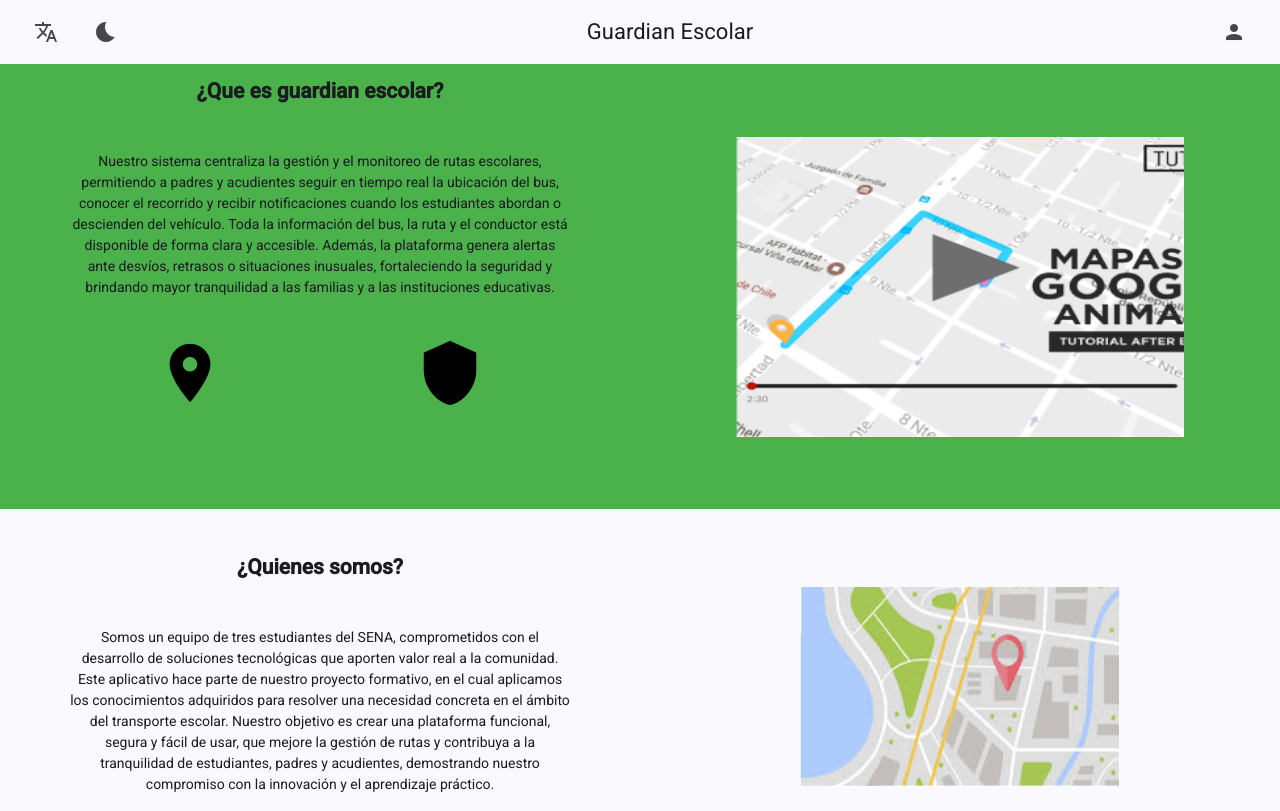
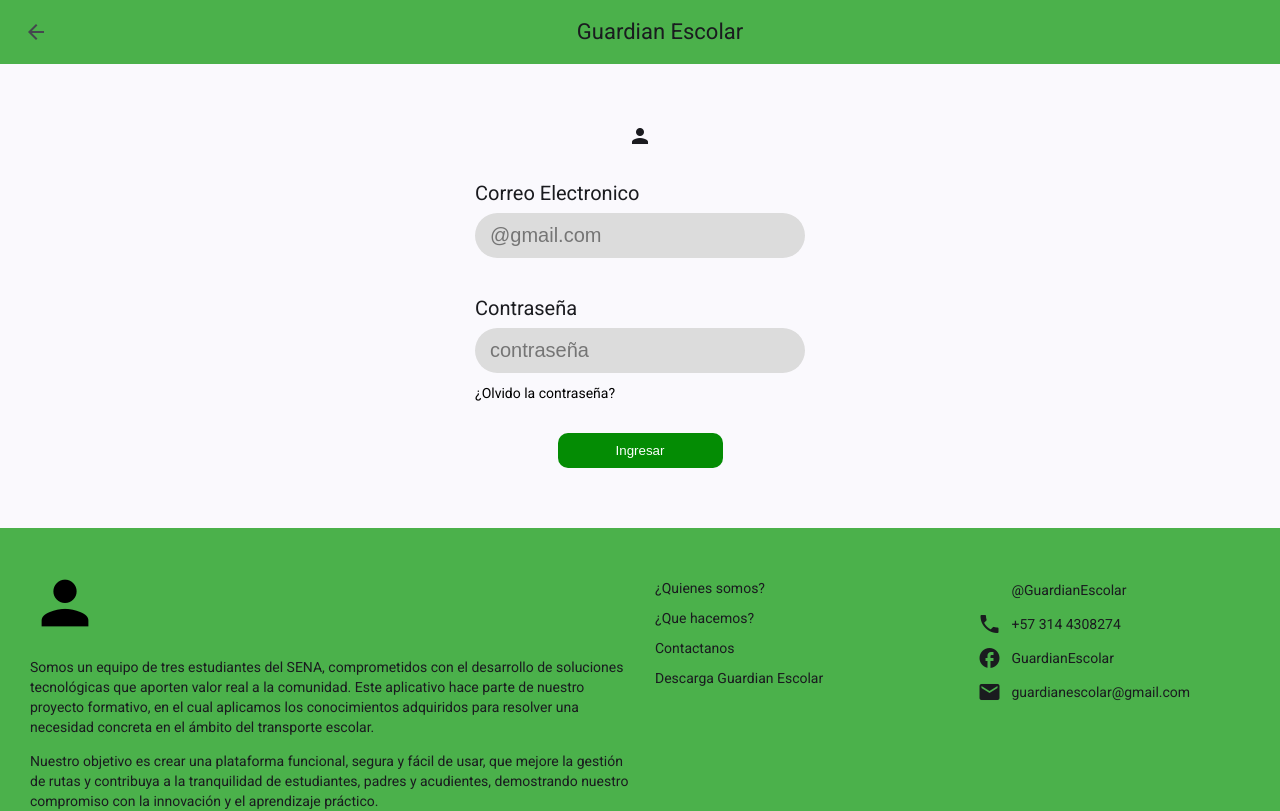
Before and after one commit to school-guardian-project/GuardianEscolar, an Angular app: page /login in a window 1280 px wide. Before the commit this address led to /. Shown: the top 811 px of the page. Built offline with nearby package versions, Linux system fonts and the light colour scheme.

Commit message:
style(login): Creation of the login page along with the management of url paths

```diff
--- a/src/app/app.html
+++ b/src/app/app.html
@@ -1,7 +1 @@
-<app-navbar></app-navbar>
-
-<app-main></app-main>
-
-<app-footer></app-footer>
-
-<router-outlet />
+<router-outlet></router-outlet>
--- a/src/app/app.routes.ts
+++ b/src/app/app.routes.ts
@@ -1,3 +1,8 @@
 import { Routes } from '@angular/router';
+import { Login } from './features/login/login';
+import { Home } from './features/home/home';
 
-export const routes: Routes = [];
+export const routes: Routes = [
+    { path: "", component: Home},
+    { path: "login", component: Login}
+];
--- a/src/app/app.ts
+++ b/src/app/app.ts
@@ -1,12 +1,10 @@
 import { Component, signal } from '@angular/core';
 import { RouterOutlet } from '@angular/router';
-import { Navbar } from './shared/navbar/navbar';
-import { Main } from './shared/main/main';
-import { Footer } from './shared/footer/footer';
+import { Home } from './features/home/home';
 
 @Component({
   selector: 'app-root',
-  imports: [Navbar, RouterOutlet, Main, Footer],
+  imports: [Home, RouterOutlet,],
   templateUrl: './app.html',
   styleUrl: './app.css'
 })
--- /dev/null
+++ b/src/app/features/home/home.html
@@ -0,0 +1,5 @@
+<app-navbar></app-navbar>
+
+<app-main></app-main>
+
+<app-footer></app-footer>
--- /dev/null
+++ b/src/app/features/home/home.ts
@@ -0,0 +1,12 @@
+import { Component } from '@angular/core';
+import { Navbar } from '../../shared/navbar/navbar';
+import { Main } from '../../shared/main/main';
+import { Footer } from '../../shared/footer/footer';
+
+@Component({
+  selector: 'app-home',
+  imports: [Navbar, Main, Footer],
+  templateUrl: './home.html',
+  styleUrl: './home.css',
+})
+export class Home {}
--- /dev/null
+++ b/src/app/features/login/login.css
@@ -0,0 +1,56 @@
+main {
+    display: flex;
+    flex-direction: column;
+    width: 100%;
+    justify-content: center;
+    align-items: center;
+    margin: 60px 0;
+}
+
+form {
+    display: flex;
+    flex-direction: column;
+}
+
+button {
+    margin-top: 30px;
+    background-color: #048c04;
+    color: white;
+    border-radius: 10px;
+    width: 50%;
+    height: 35px;
+    cursor: pointer;
+    border: none;
+}
+
+label {
+    margin-top: 30px;
+    font-size: 20px;
+}
+
+input {
+    border-radius: 30px;
+    width: 300px;
+    height: 45px;
+    background-color: #dcdcdc;
+    border: none;
+    outline: none;
+    box-shadow: none;
+    padding: 0 15px;
+    font-size: 20px;
+}
+
+label,
+input {
+    margin-bottom: 10px;
+}
+
+a {
+    text-decoration: none;
+    color: black;
+}
+
+.btn {
+    display: flex;
+    justify-content: center;
+}
--- /dev/null
+++ b/src/app/features/login/login.html
@@ -0,0 +1,23 @@
+<app-nav-component></app-nav-component>
+
+<main>
+    <div mat-icon-button>
+        <mat-icon>person</mat-icon>
+    </div>
+
+    <form action="">
+        <label for="">Correo Electronico</label>
+        <input type="email" placeholder="@gmail.com">
+
+        <label for="">Contraseña</label>
+        <input type="password" placeholder="contraseña">
+
+        <a href="">¿Olvido la contraseña?</a>
+
+        <div class="btn">
+            <button>Ingresar</button>
+        </div>
+    </form>
+</main>
+
+<app-footer></app-footer>
--- /dev/null
+++ b/src/app/features/login/login.ts
@@ -0,0 +1,14 @@
+import { Component } from '@angular/core';
+import { Footer } from '../../shared/footer/footer';
+import { NavComponent } from '../../shared/nav-component/nav-component';
+import {MatIconModule} from '@angular/material/icon';
+import {MatButtonModule} from '@angular/material/button';
+import {MatToolbarModule} from '@angular/material/toolbar';
+
+@Component({
+  selector: 'app-login',
+  imports: [Footer, NavComponent, MatIconModule, MatButtonModule, MatToolbarModule],
+  templateUrl: './login.html',
+  styleUrl: './login.css',
+})
+export class Login {}
--- a/src/app/shared/nav-component/nav-component.css
+++ b/src/app/shared/nav-component/nav-component.css
@@ -2,6 +2,7 @@ mat-toolbar {
     display: flex;
     justify-content: space-between;
     align-items: center;
+    background-color: #4BB14B;
 }
 
 .toolbar-start, .toolbar-end {
--- a/src/app/shared/navbar/navbar.html
+++ b/src/app/shared/navbar/navbar.html
@@ -18,7 +18,7 @@
     <span class="spacer"></span>
 
     <div class="toolbar-end">
-        <button mat-icon-button>
+        <button routerLink="/login" mat-icon-button>
             <mat-icon>person</mat-icon>
         </button>
     </div>
--- a/src/app/shared/navbar/navbar.ts
+++ b/src/app/shared/navbar/navbar.ts
@@ -2,10 +2,11 @@ import { Component } from '@angular/core';
 import {MatIconModule} from '@angular/material/icon';
 import {MatButtonModule} from '@angular/material/button';
 import {MatToolbarModule} from '@angular/material/toolbar';
+import { RouterLink } from '@angular/router';
 
 @Component({
   selector: 'app-navbar',
-  imports: [MatToolbarModule, MatButtonModule, MatIconModule],
+  imports: [MatToolbarModule, MatButtonModule, MatIconModule, RouterLink],
   templateUrl: './navbar.html',
   styleUrl: './navbar.css',
 })
```
Also changed, not shown: src/app/features/home/home.css (added), 2 other files (tests, documents, lock files or other folders).
